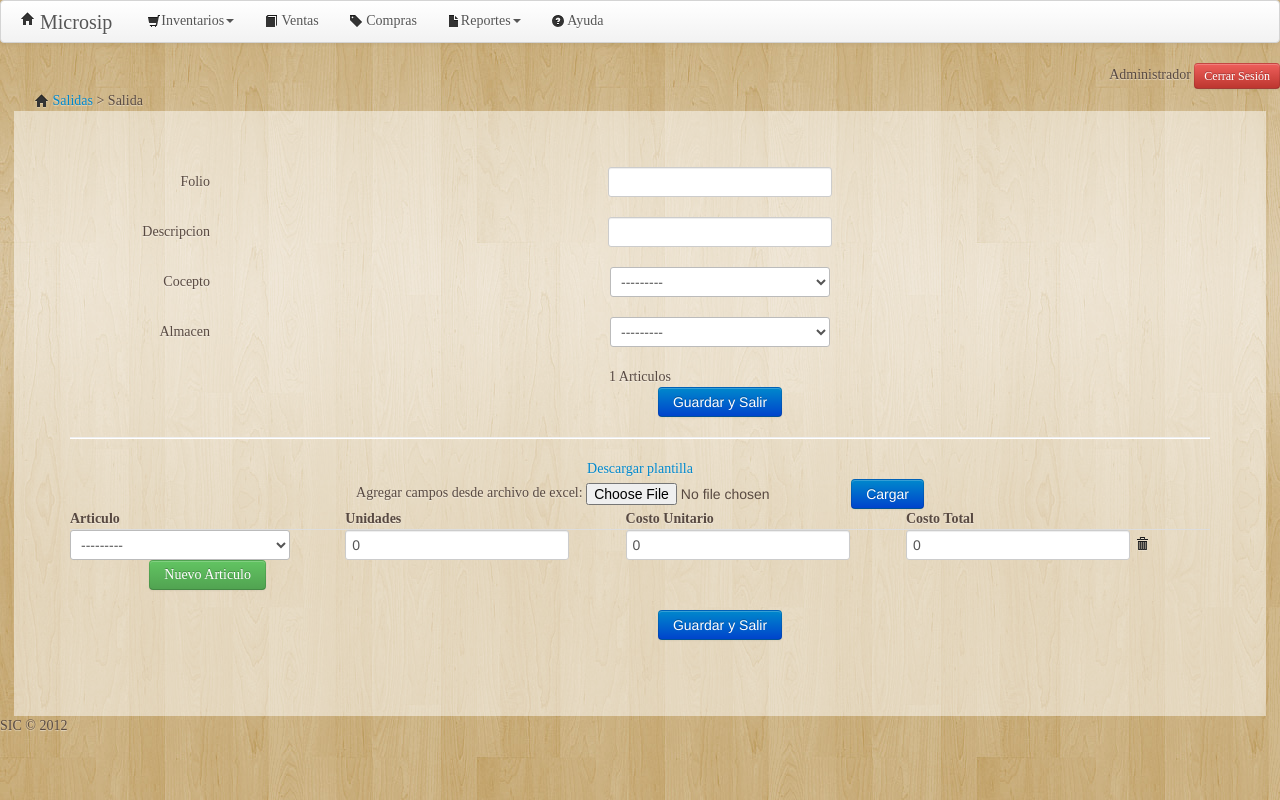
After one commit to ServiciosdeIngenieriaComputacional/microsip_web, a Django app: page /Salida/ in a window 1280 px wide. The commit adds this page. Run offline with Django 3.2, Linux system fonts and the light colour scheme; the visitor is signed in with stand-in values (Sample User, id 1); data that the repository does not hold is empty; parts of the project's set-up code (start-up, migrations or seed data) failed here and were passed over; some libraries are stand-ins or nearby versions; some web fonts are replaced.

Commit message:
Se  agregaron mantallas entradas y saidas
Se agregaron pantallas para entradas y salidas con toda la funcionalidad
que tiene la de inventario fisico

```diff
--- a/inventarios/forms.py
+++ b/inventarios/forms.py
@@ -5,6 +5,8 @@ from django.contrib.auth.models import User
 from django.forms.models import BaseInlineFormSet, inlineformset_factory
 
 class DoctosInManageForm(forms.ModelForm):
+	file_inventario = forms.CharField(widget=forms.FileInput, required = False)
+
 	class Meta:
 		model = DoctosIn
 		exclude = (
@@ -26,7 +28,7 @@ class DoctosInDetManageForm(forms.ModelForm):
 		exclude = (
 			'tipo_movto',
 			'almacen',
-			'conceptoIn',
+			'concepto',
 			'metodo_costeo',
 			'rol',
 			'cancelado',
@@ -58,7 +60,7 @@ class DoctosInvfisDetManageForm(forms.ModelForm):
 			'claveArticulo',
 			)
 
-def get_DoctosIn_items_formset(form, formset = BaseInlineFormSet, **kwargs):
+def doctoIn_items_formset(form, formset = BaseInlineFormSet, **kwargs):
 	return inlineformset_factory(DoctosIn, DoctosInDet, form, formset, **kwargs)
 
 def inventarioFisico_items_formset(form, formset = BaseInlineFormSet, **kwargs):
--- a/inventarios/models.py
+++ b/inventarios/models.py
@@ -383,7 +383,7 @@ class DoctosIn(models.Model):
     folio = models.CharField(max_length=50, db_column='FOLIO')
     almacen = models.ForeignKey(Almacenes, db_column='ALMACEN_ID')
     descripcion = models.CharField(blank=True, null=True, max_length=200, db_column='DESCRIPCION')
-    conceptoIn = models.ForeignKey(ConceptosIn, db_column='CONCEPTO_IN_ID')
+    concepto = models.ForeignKey(ConceptosIn, db_column='CONCEPTO_IN_ID')
     naturaleza_concepto = models.CharField(default='S', max_length=1, db_column='NATURALEZA_CONCEPTO')
     fecha = models.DateField(auto_now=True, db_column='FECHA')
     cancelado = models.CharField(default='N', blank=True, null=True, max_length=1, db_column='CANCELADO')
@@ -431,7 +431,7 @@ class DoctosInDet(models.Model):
     id = models.AutoField(primary_key=True, db_column='DOCTO_IN_DET_ID')
     doctosIn = models.ForeignKey(DoctosIn, db_column='DOCTO_IN_ID')
     almacen = models.ForeignKey(Almacenes, db_column='ALMACEN_ID')
-    conceptoIn = models.ForeignKey(ConceptosIn, db_column='CONCEPTO_IN_ID')
+    concepto = models.ForeignKey(ConceptosIn, db_column='CONCEPTO_IN_ID')
     claveArticulo = models.CharField(blank=True, null=True, max_length=20, db_column='CLAVE_ARTICULO')
     articulo = models.ForeignKey(Articulos, db_column='ARTICULO_ID')
     tipo_movto = models.CharField(default='E', max_length=1, db_column='TIPO_MOVTO')
--- /dev/null
+++ b/inventarios/templates/Salidas/salida.html
@@ -0,0 +1,129 @@
+{% extends "base.html" %}
+{% block title %}Inicio{% endblock %}
+
+<!-- CSS Code -->
+{% block style_css %}
+<style type="text/css">
+  .delete-row {
+    margin-left:5px;
+  }
+</style>
+
+<link rel='stylesheet' href='{{STATIC_URL}}css/redmond/jquery-ui-1.8.23.custom.css'/>
+
+{% endblock %}
+
+<!-- JavaScript Code -->
+{% block js_code %}
+<script type="text/javascript">
+    // Define this so we don't have to bother with the admin jsi18n stuff:
+    function gettext(msgid) { return msgid; }
+</script>
+<script src='{{STATIC_URL}}js/jquery.formset.js'></script>
+<script type="text/javascript">
+$(function() {
+  $('#id_doctosIn_table tbody tr').formset({
+    prefix: '{{ formset.prefix }}',
+    addCssClass:'btn btn-success',
+    addText:'Nuevo Articulo',
+    deleteText:'',
+  });
+});
+</script>
+{% endblock %}
+{% block breadcrumb %}{{ block.super }} <a href="/Salidas/">Salidas</a> > Salida{% endblock %}
+{% block content %}
+<form method="post" class="form-horizontal" action="" width="300px"  enctype='multipart/form-data'>
+  {% csrf_token %}
+
+    {{ Salida_form.errors }}
+
+   <div class="control-group">
+    <label class="control-label" for="id_folio">Folio</label>
+    <div class="controls">
+      {{ Salida_form.folio }}
+    </div>
+  </div>
+  <div class="control-group">
+    <label class="control-label" for="id_descripcion">Descripcion</label>
+    <div class="controls">
+      {{ Salida_form.descripcion }}
+    </div>
+  </div>
+  <div class="control-group">
+    <label class="control-label" for="id_concepto">Cocepto</label>
+    <div class="controls">
+      {{ Salida_form.concepto }}
+    </div>
+  </div>
+  <div class="control-group">
+    <label class="control-label" for="id_almacen">Almacen</label>
+    <div class="controls">
+      {{ Salida_form.almacen }}
+    </div>
+  </div>
+  {{ formset.total_form_count }} Articulos
+  {% if message %}
+  <div class="alert alert-block alert-error fade in">
+    <button type="button" class="close" data-dismiss="alert">×</button>
+    <h4 class="alert-heading">Oh NO! Ocurio un error!</h4>
+    <p>{{ message }}</p>
+  </div>
+  {% endif %}
+   <div class="control-group">
+    <div class="controls">
+      <input type="submit" class="btn btn-primary" value="Guardar y Salir" />
+    </div>
+  </div>
+  <hr>
+  {% ifequal Salida_form.folio.value  '' %}
+    <a href="{{STATIC_URL}}plantilla_inventarioFisico.xlsx">Descargar plantilla</a>
+    <br>
+    Agregar campos desde archivo de excel: {{ Salida_form.file_inventario }}<input type="submit" name='excel' class="btn btn-primary" value="Cargar" />
+  {% endifequal %}
+
+  <div id="doctosIn_data">
+    <fieldset>
+      <table class="table tableCell table-hover" id="id_doctosIn_table" border="0" cellpadding="0" cellspacing="5">
+        <thead>
+          <tr>
+            <th>Articulo</th>
+            <th>Unidades</th>
+            <th>Costo Unitario</th>
+            <th>Costo Total</th>
+          </tr>
+        </thead>
+        <tbody>
+          {% for form in formset.forms %}
+          <tr id="{{ form.prefix }}-row" class="form-container">
+            {{ form.errors }}
+            <td>{% if form.instance.pk %}{{ form.DELETE }}{% endif %}
+            	{{ form.articulo }}</td>
+            <td>{{ form.unidades }}
+              {% for fld in form.hidden_fields %}{{ fld }}{% endfor %}
+            </td>
+            <td>{{ form.costo_unitario }}</td>
+            <td>{{ form.costo_total }}</td>
+          </tr>
+          {% endfor %}
+        </tbody>
+      </table>
+    </fieldset>
+    {{ formset.management_form }}
+  </div>
+  {% if message %}
+  <div class="alert alert-block alert-error fade in">
+    <button type="button" class="close" data-dismiss="alert">×</button>
+    <h4 class="alert-heading">Oh NO! Ocurio un error!</h4>
+    <p>{{ message }}</p>
+  </div>
+  {% endif %}
+  <div class="control-group">
+    <div class="controls">
+      <input type="submit" class="btn btn-primary" value="Guardar y Salir" />
+    </div>
+  </div>
+</form>
+
+
+{% endblock %}
--- a/inventarios/templates/base.html
+++ b/inventarios/templates/base.html
@@ -28,7 +28,8 @@
           <li class="dropdown">
             <a id="drop1" href="#" role="button" class="dropdown-toggle" data-toggle="dropdown"> <i class="icon-shopping-cart"></i>Inventarios<b class="caret"></b></a>
             <ul class="dropdown-menu" role="menu" aria-labelledby="drop1">
-              <li><a tabindex="-1" href="#">Inventarios</a></li>
+              <li><a tabindex="-1" href="/Entradas/">Entradas</a></li>
+              <li><a tabindex="-1" href="/Salidas/">Salidas</a></li>
               <li><a tabindex="-1" href="/InventariosFisicos/">Inventarios Fisicos</a></li>
             </ul>
           </li>
@@ -48,13 +49,13 @@
     </div>
   </div>
   <div id="breadcrumbs" style="margin-left: 35px;">
-    <!-- <div style="text-align:right; height:2em; clear:both;">
+    <div style="text-align:right; height:2em; clear:both;">
       {% if user.username %}
        Administrador <a class="btn btn-small btn-danger" href="/logout/">  Cerrar Sesión</a>
       {% else %}
         <a class="btn btn-small btn-success" href="/login/">Iniciar Sesión</a>
       {% endif %}
-    </div> -->
+    </div>
     {% block breadcrumb %}<a href="/"><i class="icon-home"></i></a>{% endblock %}
   </div>
   <section class='content'>
--- a/inventarios/views.py
+++ b/inventarios/views.py
@@ -41,7 +41,7 @@ def ingresar(request):
 			if acceso is not None:
 				if acceso.is_active:
 					login(request, acceso)
-					return HttpResponseRedirect('/')
+					return HttpResponseRedirect('/InventariosFisicos/')
 				else:
 					return render_to_response('noactivo.html', context_instance=RequestContext(request))
 			else:
@@ -75,8 +75,8 @@ def c_get_next_key(seq_name):
 ##########################################
 
 @login_required(login_url='/login/')
-def invetariosFisicos_View(request):
-	inventarios_fisicos_list = DoctosInvfis.objects.all()
+def invetariosFisicos_View(request, template_name='Inventarios Fisicos/inventarios_fisicos.html'):
+	inventarios_fisicos_list = DoctosInvfis.objects.all().order_by('-fecha')
 
 	paginator = Paginator(inventarios_fisicos_list, 15) # Muestra 5 inventarios por pagina
 	page = request.GET.get('page')
@@ -92,10 +92,10 @@ def invetariosFisicos_View(request):
 	    inventarios_fisicos = paginator.page(paginator.num_pages)
 
 	c = {'inventarios_fisicos':inventarios_fisicos}
-	return render_to_response('inventarios_fisicos.html', c, context_instance=RequestContext(request))
+	return render_to_response(template_name, c, context_instance=RequestContext(request))
 
 @login_required(login_url='/login/')
-def invetarioFisico_manageView(request, id = None, template_name='inventario_fisico.html'):
+def invetarioFisico_manageView(request, id = None, template_name='Inventarios Fisicos/inventario_fisico.html'):
 	message = ''
 	hay_repetido = False
 	if id:
@@ -124,7 +124,7 @@ def invetarioFisico_manageView(request, id = None, template_name='inventario_fis
 					if clave_articulo.articulo.id in lista_articulos:
 						message = 'El Articulo [%s] con clave [%s] esta repetido en el archivo de excel por favor corrigelo para continuar '% (clave_articulo.articulo.nombre, clave_articulo.clave)
 						hay_repetido = True
-					lista.append({'articulo': clave_articulo.articulo, 'clave':clave_articulo.clave, 'unidades':int(sheet.cell_value(i,1)),})
+					lista.append({'articulo': clave_articulo.articulo, 'unidades':int(sheet.cell_value(i,1)),})
 					lista_articulos.append(clave_articulo.articulo.id)
 
 
@@ -180,9 +180,230 @@ def invetarioFisico_delete(request, id = None):
 
 	return HttpResponseRedirect('/InventariosFisicos/')
 
+##########################################
+## 										##
+##        		  ENTRADAS       	    ##
+##										##
+##########################################
+
 @login_required(login_url='/login/')
-def articulos_invetarioFisico_delete(request, id = None):
-	articulo_inventarioFisico = get_object_or_404(DoctosInvfisDet, pk=id)
-	articulo_inventarioFisico.delete()
+def entradas_View(request, template_name='Entradas/entradas.html'):
+	entradas_list = DoctosIn.objects.filter(naturaleza_concepto='E').order_by('-fecha')
 
-	return HttpResponseRedirect('/InventariosFisicos/')
+	paginator = Paginator(entradas_list, 15) # Muestra 5 inventarios por pagina
+	page = request.GET.get('page')
+
+	#####PARA PAGINACION##############
+	try:
+		entradas = paginator.page(page)
+	except PageNotAnInteger:
+	    # If page is not an integer, deliver first page.
+	    entradas = paginator.page(1)
+	except EmptyPage:
+	    # If page is out of range (e.g. 9999), deliver last page of results.
+	    entradas = paginator.page(paginator.num_pages)
+
+	c = {'entradas':entradas}
+	return render_to_response(template_name, c, context_instance=RequestContext(request))
+
+@login_required(login_url='/login/')
+def entrada_manageView(request, id = None, template_name='Entradas/entrada.html'):
+	message = ''
+	hay_repetido = False
+	if id:
+		Entrada = get_object_or_404(DoctosIn, pk=id)
+	else:
+		Entrada = DoctosIn()
+
+	if request.method == 'POST':
+		Entrada_form = DoctosInManageForm(request.POST, request.FILES, instance=Entrada)
+
+		#PARA CARGAR DATOS DE EXCEL
+		if 'excel' in request.POST:
+			input_excel = request.FILES['file_inventario']
+			book = xlrd.open_workbook(file_contents=input_excel.read())
+			sheet = book.sheet_by_index(0)
+			articulos = Articulos.objects.filter(es_almacenable='S')
+
+			Entrada_items = doctoIn_items_formset(DoctosInDetManageForm, extra=articulos.count(), can_delete=True)
+
+			lista = []
+			lista_articulos = []
+
+			for i in range(sheet.nrows):
+				clave_articulo = get_object_or_404(ClavesArticulos, clave=sheet.cell_value(i,0))
+				if clave_articulo and clave_articulo.articulo.es_almacenable=='S':
+					if clave_articulo.articulo.id in lista_articulos:
+						message = 'El Articulo [%s] esta repetido en el archivo de excel por favor corrigelo para continuar '% clave_articulo.articulo.nombre
+						hay_repetido = True
+					lista.append({'articulo': clave_articulo.articulo, 'clave':clave_articulo.clave, 'unidades':int(sheet.cell_value(i,1)),})
+					lista_articulos.append(clave_articulo.articulo.id)
+
+
+			articulos_enceros = Articulos.objects.exclude(pk__in=lista_articulos).filter(es_almacenable='S')
+
+			for i in articulos_enceros:
+
+				#clave_articulo = ClavesArticulos.objects.filter(articulo__id=i.id)
+				articulosclav = ClavesArticulos.objects.filter(articulo__id=i.id)
+				if articulosclav:
+					lista.append({'articulo': i, 'clave':articulosclav[0].clave , 'unidades':0,})
+				else:
+					lista.append({'articulo': i, 'clave':'', 'unidades':0,})
+
+			EntradaItems_formset = Entrada_items(initial=lista)
+		#GUARDA CAMBIOS EN INVENTARIO FISICO
+		else:
+			Entrada_items = doctoIn_items_formset(DoctosInDetManageForm, extra=1, can_delete=True)
+			EntradaItems_formset = Entrada_items(request.POST, request.FILES, instance=Entrada)
+
+			if Entrada_form.is_valid() and EntradaItems_formset.is_valid():
+				Entrada = Entrada_form.save(commit = False)
+
+				#CARGA NUEVO ID
+				if not Entrada.id:
+					Entrada.id = c_get_next_key('ID_DOCTOS')
+
+				Entrada.save()
+
+				#GUARDA ARTICULOS DE INVENTARIO FISICO
+				for articulo_form in EntradaItems_formset:
+					DetalleEntrada = articulo_form.save(commit = False)
+					#PARA CREAR UNO NUEVO
+					if not DetalleEntrada.id:
+						DetalleEntrada.id = -1
+						DetalleEntrada.almacen = Entrada.almacen
+						DetalleEntrada.concepto = Entrada.concepto
+						DetalleEntrada.docto_invfis = Entrada
+
+				EntradaItems_formset.save()
+				return HttpResponseRedirect('/Entradas/')
+	else:
+		Entrada_items = doctoIn_items_formset(DoctosInDetManageForm, extra=1, can_delete=True)
+		Entrada_form= DoctosInManageForm(instance=Entrada)
+	 	EntradaItems_formset = Entrada_items(instance=Entrada)
+
+	c = {'Entrada_form': Entrada_form, 'formset': EntradaItems_formset, 'message':message,}
+
+	return render_to_response(template_name, c, context_instance=RequestContext(request))
+
+@login_required(login_url='/login/')
+def entrada_delete(request, id = None):
+	entrada = get_object_or_404(DoctosIn, pk=id)
+	entrada.delete()
+
+	return HttpResponseRedirect('/Entradas/')
+
+##########################################
+## 										##
+##        		  SALIDAS               ##
+##										##
+##########################################
+
+@login_required(login_url='/login/')
+def salidas_View(request, template_name='Salidas/salidas.html'):
+	salidas_list = DoctosIn.objects.filter(naturaleza_concepto='S').order_by('-fecha')
+
+	paginator = Paginator(salidas_list, 15) # Muestra 5 inventarios por pagina
+	page = request.GET.get('page')
+
+	#####PARA PAGINACION##############
+	try:
+		salidas = paginator.page(page)
+	except PageNotAnInteger:
+	    # If page is not an integer, deliver first page.
+	    salidas = paginator.page(1)
+	except EmptyPage:
+	    # If page is out of range (e.g. 9999), deliver last page of results.
+	    salidas = paginator.page(paginator.num_pages)
+
+	c = {'salidas':salidas}
+	return render_to_response(template_name, c, context_instance=RequestContext(request))
+
+@login_required(login_url='/login/')
+def salida_manageView(request, id = None, template_name='Salidas/salida.html'):
+	message = ''
+	hay_repetido = False
+	if id:
+		Salida = get_object_or_404(DoctosIn, pk=id)
+	else:
+		Salida = DoctosIn()
+
+	if request.method == 'POST':
+		Salida_form = DoctosInManageForm(request.POST, request.FILES, instance=Salida)
+
+		#PARA CARGAR DATOS DE EXCEL
+		if 'excel' in request.POST:
+			input_excel = request.FILES['file_inventario']
+			book = xlrd.open_workbook(file_contents=input_excel.read())
+			sheet = book.sheet_by_index(0)
+			articulos = Articulos.objects.filter(es_almacenable='S')
+
+			Salida_items = doctoIn_items_formset(DoctosInDetManageForm, extra=articulos.count(), can_delete=True)
+
+			lista = []
+			lista_articulos = []
+
+			for i in range(sheet.nrows):
+				clave_articulo = get_object_or_404(ClavesArticulos, clave=sheet.cell_value(i,0))
+				if clave_articulo and clave_articulo.articulo.es_almacenable=='S':
+					if clave_articulo.articulo.id in lista_articulos:
+						message = 'El Articulo [%s] esta repetido en el archivo de excel por favor corrigelo para continuar '% clave_articulo.articulo.nombre
+						hay_repetido = True
+					lista.append({'articulo': clave_articulo.articulo, 'clave':clave_articulo.clave, 'unidades':int(sheet.cell_value(i,1)),})
+					lista_articulos.append(clave_articulo.articulo.id)
+
+
+			articulos_enceros = Articulos.objects.exclude(pk__in=lista_articulos).filter(es_almacenable='S')
+
+			for i in articulos_enceros:
+
+				#clave_articulo = ClavesArticulos.objects.filter(articulo__id=i.id)
+				articulosclav = ClavesArticulos.objects.filter(articulo__id=i.id)
+				if articulosclav:
+					lista.append({'articulo': i, 'clave':articulosclav[0].clave , 'unidades':0,})
+				else:
+					lista.append({'articulo': i, 'clave':'', 'unidades':0,})
+
+			SalidaItems_formset = Salida_items(initial=lista)
+		#GUARDA CAMBIOS EN INVENTARIO FISICO
+		else:
+			Salida_items = doctoIn_items_formset(DoctosInDetManageForm, extra=1, can_delete=True)
+			SalidaItems_formset = Salida_items(request.POST, request.FILES, instance=Salida)
+
+			if Salida_form.is_valid() and SalidaItems_formset.is_valid():
+				Salida = Salida_form.save(commit = False)
+
+				#CARGA NUEVO ID
+				if not Salida.id:
+					Salida.id = c_get_next_key('ID_DOCTOS')
+
+				Salida.save()
+
+				#GUARDA ARTICULOS DE INVENTARIO FISICO
+				for articulo_form in SalidaItems_formset:
+					DetalleSalida = articulo_form.save(commit = False)
+					#PARA CREAR UNO NUEVO
+					if not DetalleSalida.id:
+						DetalleSalida.id = -1
+						DetalleSalida.almacen = Salida.almacen
+						DetalleSalida.concepto = Salida.concepto
+						DetalleSalida.docto_invfis = Salida
+
+				SalidaItems_formset.save()
+				return HttpResponseRedirect('/Salidas/')
+	else:
+		Salida_items = doctoIn_items_formset(DoctosInDetManageForm, extra=1, can_delete=True)
+		Salida_form= DoctosInManageForm(instance=Salida)
+	 	SalidaItems_formset = Salida_items(instance=Salida)
+
+	c = {'Salida_form': Salida_form, 'formset': SalidaItems_formset, 'message':message,}
+
+	return render_to_response(template_name, c, context_instance=RequestContext(request))
+
+@login_required(login_url='/login/')
+def salida_delete(request, id = None):
+	salida = get_object_or_404(DoctosIn, pk=id)
+	salida.delete()
+
+	return HttpResponseRedirect('/Salidas/')
--- a/microsip_web/urls.py
+++ b/microsip_web/urls.py
@@ -9,17 +9,21 @@ admin.autodiscover()
 
 urlpatterns = patterns('',
 	(r'^$', views.index),
-    # Examples:
-    # url(r'^$', 'microsip_web.views.home', name='home'),
-    # url(r'^microsip_web/', include('microsip_web.foo.urls')),
     #INVENTARIOS FISICOS
     (r'^InventariosFisicos/$', views.invetariosFisicos_View),
     (r'^InventarioFisico/$', views.invetarioFisico_manageView),
     (r'^InventarioFisico/(?P<id>\d+)/', views.invetarioFisico_manageView),
     (r'^InventarioFisico/Delete/(?P<id>\d+)/', views.invetarioFisico_delete),
-    (r'^ArticuloInventarioFisico/Delete/(?P<id>\d+)/', views.articulos_invetarioFisico_delete),
-
-
+    #ENTRADAS
+    (r'^Entradas/$', views.entradas_View),
+    (r'^Entrada/$', views.entrada_manageView),
+    (r'^Entrada/(?P<id>\d+)/', views.entrada_manageView),
+    (r'^Entrada/Delete/(?P<id>\d+)/', views.entrada_delete),
+    #SALIDAS
+    (r'^Salidas/$', views.salidas_View),
+    (r'^Salida/$', views.salida_manageView),
+    (r'^Salida/(?P<id>\d+)/', views.salida_manageView),
+    (r'^Salida/Delete/(?P<id>\d+)/', views.salida_delete),
     #LOGIN
     url(r'^login/$',views.ingresar),
     url(r'^logout/$', views.logoutUser),
@@ -27,5 +31,5 @@ urlpatterns = patterns('',
     # url(r'^admin/doc/', include('django.contrib.admindocs.urls')),
 
     # Uncomment the next line to enable the admin:
-    url(r'^admin/', include(admin.site.urls)),
+    #url(r'^admin/', include(admin.site.urls)),
 )
```
Also changed, not shown: inventarios/templates/Entradas/entrada.html (added, +129 -0 lines), inventarios/templates/Entradas/entradas.html (added, +67 -0 lines), inventarios/templates/Inventarios Fisicos/inventarios_fisicos.html (renamed from inventarios/templates/inventarios_fisicos.html, +6 -4 lines), inventarios/templates/Salidas/salidas.html (added, +67 -0 lines), inventarios/templates/Inventarios Fisicos/inventario_fisico.html (renamed from inventarios/templates/inventario_fisico.html).
